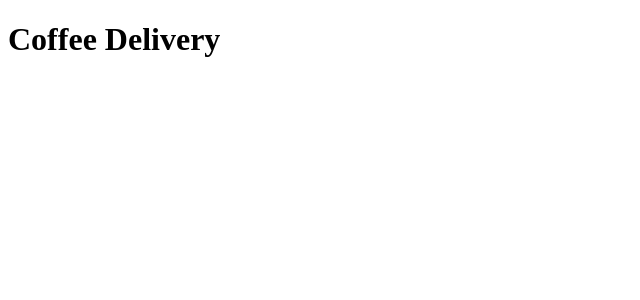
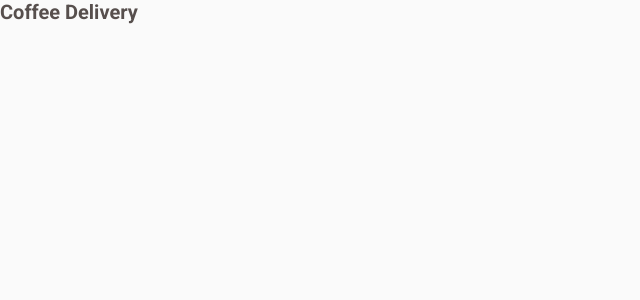
Before and after one commit to eoisaac/coffee_delivery, a React (Vite) app: page / in a window 1280 px wide. Shown: the top 300 px of the page, without its empty margins (0-640 px from the left). Built offline with nearby package versions, Linux system fonts and the light colour scheme.

Commit message:
:wrench: chore: configure eslint and app theme

```diff
--- a/index.html
+++ b/index.html
@@ -1,10 +1,13 @@
 <!DOCTYPE html>
-<html lang="en">
+<html lang="pt-BR">
   <head>
     <meta charset="UTF-8" />
-    <link rel="icon" type="image/svg+xml" href="/vite.svg" />
+    <link rel="preconnect" href="https://fonts.googleapis.com">
+    <link rel="preconnect" href="https://fonts.gstatic.com" crossorigin>
+
     <meta name="viewport" content="width=device-width, initial-scale=1.0" />
-    <title>Vite + React + TS</title>
+    <link href="https://fonts.googleapis.com/css2?family=Baloo+2:wght@700;800&family=Roboto:wght@400;700&display=swap" rel="stylesheet">
+    <title>Coffee Delivery</title>
   </head>
   <body>
     <div id="root"></div>
--- a/package.json
+++ b/package.json
@@ -6,7 +6,8 @@
   "scripts": {
     "dev": "vite",
     "build": "tsc && vite build",
-    "preview": "vite preview"
+    "preview": "vite preview",
+    "lint": "eslint src --ext .ts,.tsx"
   },
   "dependencies": {
     "phosphor-react": "^1.4.1",
@@ -16,10 +17,12 @@
     "styled-components": "^5.3.5"
   },
   "devDependencies": {
+    "@rocketseat/eslint-config": "^1.1.3",
     "@types/react": "^18.0.17",
     "@types/react-dom": "^18.0.6",
     "@types/styled-components": "^5.1.26",
     "@vitejs/plugin-react": "^2.0.1",
+    "eslint": "^8.22.0",
     "typescript": "^4.6.4",
     "vite": "^3.0.7"
   }
--- a/src/main.tsx
+++ b/src/main.tsx
@@ -1,9 +1,16 @@
 import React from 'react'
 import ReactDOM from 'react-dom/client'
 import { App } from './App'
+import { ThemeProvider } from 'styled-components'
+import { defaultTheme } from './styles/themes/default'
+import { GlobalStyle } from './styles/global'
 
 ReactDOM.createRoot(document.getElementById('root') as HTMLElement).render(
   <React.StrictMode>
-    <App />
-  </React.StrictMode>
+    <ThemeProvider theme={defaultTheme}>
+      <GlobalStyle />
+
+      <App />
+    </ThemeProvider>
+  </React.StrictMode>,
 )
--- /dev/null
+++ b/src/styles/global.ts
@@ -0,0 +1,19 @@
+import { createGlobalStyle } from 'styled-components'
+
+export const GlobalStyle = createGlobalStyle`
+ * {
+	margin: 0;
+	padding: 0;
+	box-sizing: border-box;
+ }
+
+ body {
+	font-family: 'Roboto', sans-serif;
+	/* font-family: 'Baloo 2', cursive; */
+	font-weight: 400;
+	font-size: 62.5%;
+	-webkit-font-smoothing: antialiased;
+	color: ${(props) => props.theme['base-text']};
+	background-color: ${(props) => props.theme.background};
+ }
+`
--- /dev/null
+++ b/src/styles/themes/default.ts
@@ -0,0 +1,22 @@
+export const defaultTheme = {
+  yellow: '#DBAC2C',
+  'yellow-dark': '#C47F17',
+  'yellow-light': '#F1E9C9',
+
+  purple: '#8047F8',
+  'purple-light': '#EBE5F9',
+  'purple-dark': '#4B2995',
+
+  white: '#FFFFFF',
+
+  'base-title': '#272221',
+  'base-subtitle': '#403937',
+  'base-text': '#574F4D',
+  'base-label': '#8D8686',
+  'base-hover': '#D7D5D5',
+  'base-button': '#E6E5E5',
+  'base-input': '#EDEDED',
+  'base-card': '#F3F2F2',
+
+  background: '#FAFAFA',
+}
```
Also changed, not shown: src/@types/styled.d.ts (added, +8 -0 lines), .eslintrc.json (added), 1 other file (tests, documents, lock files or other folders).
